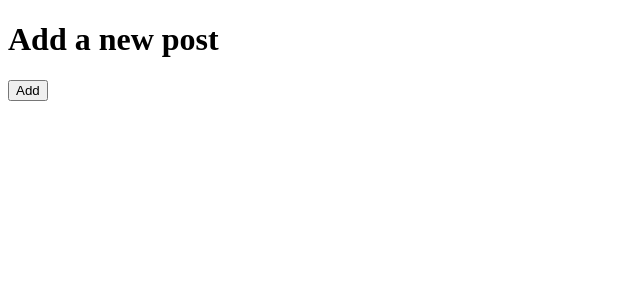
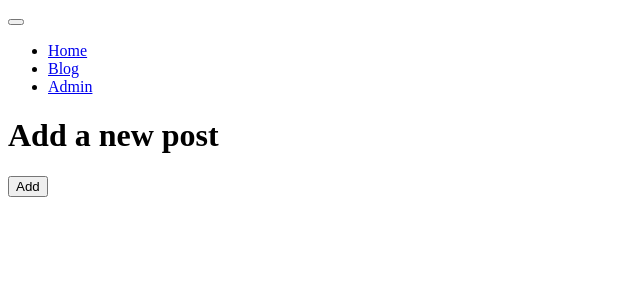
Before and after one commit to jeyofdev/symfony-blog, a Symfony app: template templates/admin/post/new.html.twig in a window 1280 px wide. Shown: the top 300 px of the page, without its empty margins (0-640 px from the left). Run offline with Twig, Linux system fonts and the light colour scheme; the template is opened without the code that fills it, so the values that code supplies are empty; some libraries are stand-ins or nearby versions.

Commit message:
front : add the navbar

```diff
--- a/assets/js/lib/bootstrap.js
+++ b/assets/js/lib/bootstrap.js
@@ -2,7 +2,7 @@
 // import 'bootstrap/js/dist/alert'
 // import 'bootstrap/js/dist/button'
 // import 'bootstrap/js/dist/carousel'
-// import 'bootstrap/js/dist/collapse'
+import 'bootstrap/js/dist/collapse'
 // import 'bootstrap/js/dist/dropdown'
 // import 'bootstrap/js/dist/modal'
 // import 'bootstrap/js/dist/popover'
--- a/assets/scss/lib/_bootstrap.scss
+++ b/assets/scss/lib/_bootstrap.scss
@@ -27,8 +27,8 @@
 // @import "~bootstrap/scss/button-group";
 // @import "~bootstrap/scss/input-group";
 // @import "~bootstrap/scss/custom-forms";
-// @import "~bootstrap/scss/nav";
-// @import "~bootstrap/scss/navbar";
+@import "~bootstrap/scss/nav";
+@import "~bootstrap/scss/navbar";
 // @import "~bootstrap/scss/card";
 // @import "~bootstrap/scss/breadcrumb";
 @import "~bootstrap/scss/pagination";
--- a/src/Controller/BlogController.php
+++ b/src/Controller/BlogController.php
@@ -26,7 +26,7 @@
 
 
     /**
-     * @Route("/blog", name="blog.index", methods={"GET"})
+     * @Route("/blog", name="blog", methods={"GET"})
      */
     public function index(PaginatorInterface $paginator, Request $request) : Response
     {
--- a/templates/base.html.twig
+++ b/templates/base.html.twig
@@ -9,7 +9,27 @@
     </head>
 
     <body class="d-flex flex-column">
-        <div class="container">
+        <nav class="navbar navbar-expand-md navbar-dark bg-dark fixed-top">
+            <button class="navbar-toggler" type="button" data-toggle="collapse" data-target="#navbarsExampleDefault" aria-controls="navbarsExampleDefault" aria-expanded="false" aria-label="Toggle navigation">
+                <span class="navbar-toggler-icon"></span>
+            </button>
+
+            <div class="collapse navbar-collapse" id="navbarsExampleDefault">
+                <ul class="navbar-nav mr-auto">
+                    <li class="nav-item">
+                        <a class="nav-link" href="{{ path('home') }}">Home</a>
+                    </li>
+                    <li class="nav-item">
+                        <a class="nav-link" href="{{ path('blog') }}">Blog</a>
+                    </li>
+                    <li class="nav-item">
+                        <a class="nav-link" href="{{ path('admin') }}">Admin</a>
+                    </li>
+                </ul>
+            </div>
+        </nav>
+
+        <div class="container mt-30">
             {% block body %}{% endblock %}
         </div>
         {% block javascripts %}
```
Also changed, not shown: src/Controller/Admin/AdminHomeController.php (added, +17 -0 lines), templates/admin/home/index.html.twig (added, +8 -0 lines).
